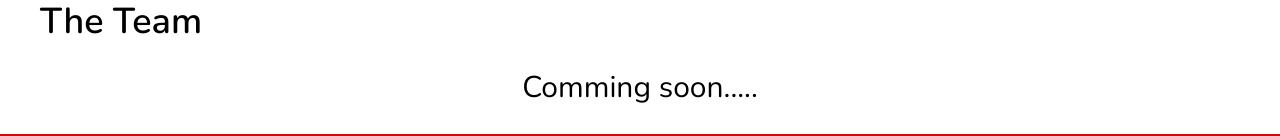
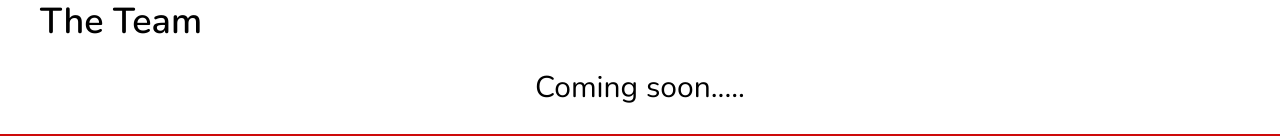
Before and after one commit to smith911-tech/edo-vision, a React (Vite) app: page /about in a window 1280 px wide. Shown: the part 720-856 px from the top of the page. Built offline with nearby package versions, Linux system fonts and the light colour scheme.

Commit message:
update the team page

```diff
--- a/src/About-component/Maincontent.jsx
+++ b/src/About-component/Maincontent.jsx
@@ -109,7 +109,7 @@ export default function Maincontent() {
             Join Us
           </button>
         </div> */}
-        <h2 className=" text-3xl max-sm:text-2xl my-7 text-center">Comming soon.....</h2>
+        <h2 className=" text-3xl max-sm:text-2xl my-7 text-center">Coming soon.....</h2>
       </section>
     </main>
   );
```
